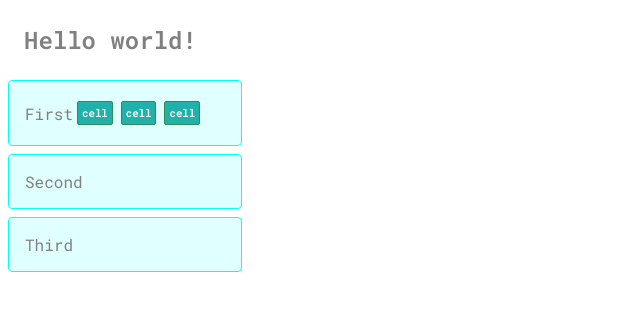
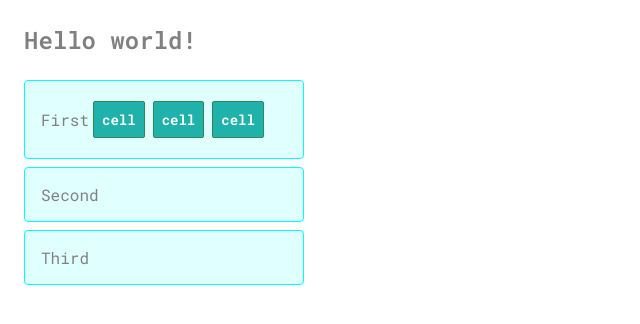
Before and after one commit to anpog/test_repo, a plain HTML site: page index.html in a window 1280 px wide. Shown: the whole page, without its empty margins (0-640 px from the left). Drawn offline with Linux system fonts and the light colour scheme.

Commit message:
fix element positioning issues

```diff
--- a/index.html
+++ b/index.html
@@ -8,21 +8,21 @@
     <title>Test Page</title>
 </head>
 <body>
-    <div class="flex-container bg-container">
+    <div class="flex-container">
     <h2>Hello world!</h2>
     </div>
-    <div id="first" class="flex-container bg-container color-container">
+    <div id="first" class="flex-container container-size style-primary">
         <h4>First</h4>
         <div class="flex-container">
-            <h6 class="secondary">cell</h6>
-            <h6 class="secondary">cell</h6>
-            <h6 class="secondary">cell</h6>
+            <h6 class="style-secondary">cell</h6>
+            <h6 class="style-secondary">cell</h6>
+            <h6 class="style-secondary">cell</h6>
         </div>
     </div>
-    <div id="first" class="flex-container bg-container color-container">
+    <div id="second" class=" flex-container container-size style-primary">
         <h4>Second</h4>
     </div>
-    <div id="first" class="flex-container bg-container color-container">
+    <div id="third" class=" flex-container container-size style-primary">
         <h4>Third</h4>
     </div>
 </body>
--- a/styles.css
+++ b/styles.css
@@ -6,47 +6,56 @@
 body {
     font-family: 'Roboto Mono', monospace;
     color: gray;
+    margin: 24px;
 }
 
 h2 {
     font-weight: 600;
     font-size: 24px;
+    padding-bottom: 16px;
 }
 
 h4 {
     font-weight: 400;
     font-size: 16px;
 }
+
+h6 {
+    font-size: 14px;
+    text-align: center;
+}
+
 .flex-container {
     display: flex;
     justify-content: flex-start;
-
-}
-.bg-container {
-    padding: 16px;
-    margin: 8px;
-    align-items: center;
-    width: 200px;
+    flex-wrap: wrap;
 }
 
-.color-container {
+.container-size {
+    width: 20%;
+}
+
+.style-primary {
     background-color: lightcyan;
     border-radius: 4px;
     border: cyan 1px solid;
+    padding:16px;
+    margin: 8px 0;
+    align-items: center;
 }
 
-.color-container:hover {
+.style-primary:hover {
     background-color:cyan;
     color: black;
     cursor: pointer;
 }
 
-.secondary {
+.style-secondary {
     background-color: lightseagreen;
     color: white;
     border: 1px seagreen solid;
-    padding: 4px;
+    border-radius: 2px;
+    padding: 8px;
     margin: 4px;
     align-items: center;
-    border-radius: 2px;
 }
```
